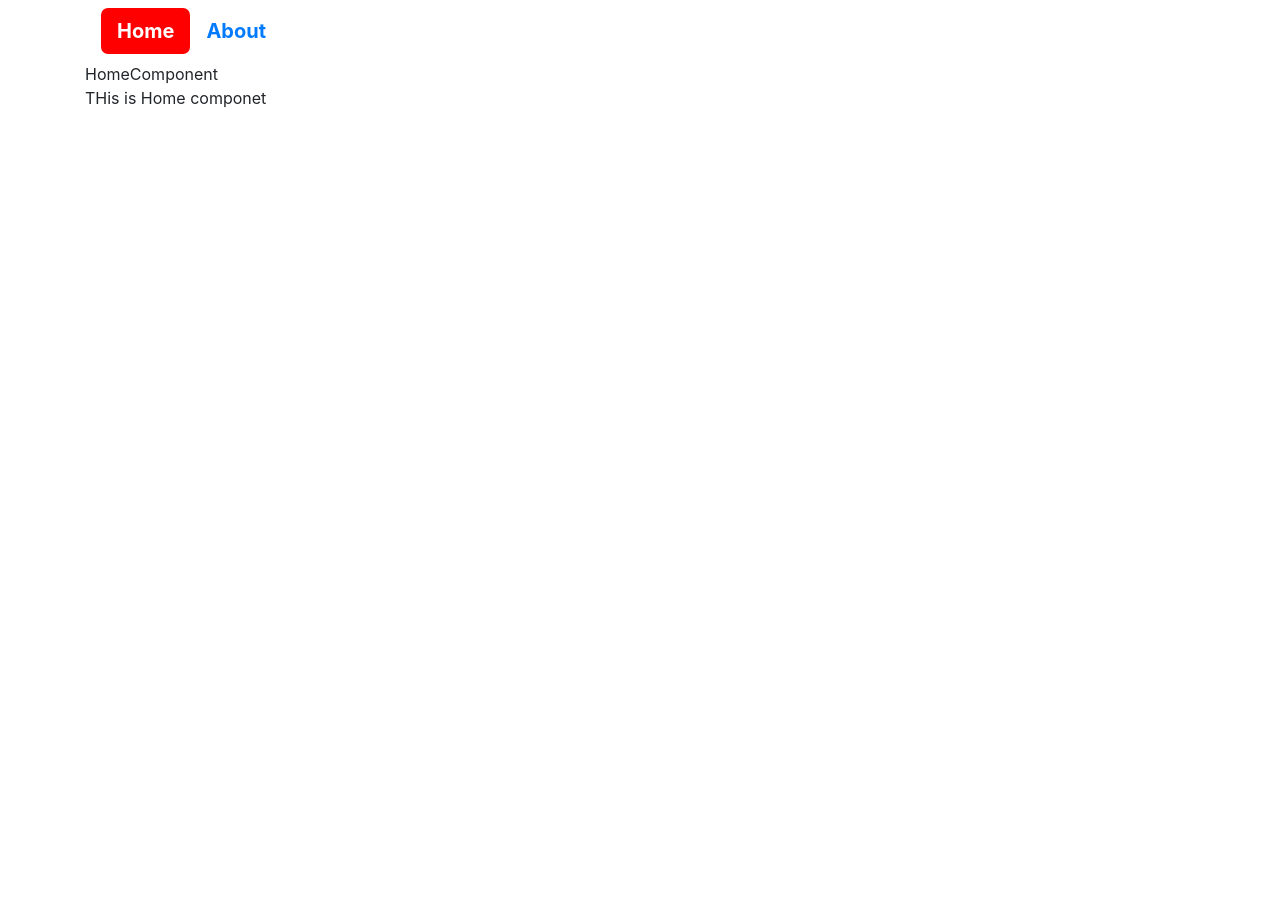
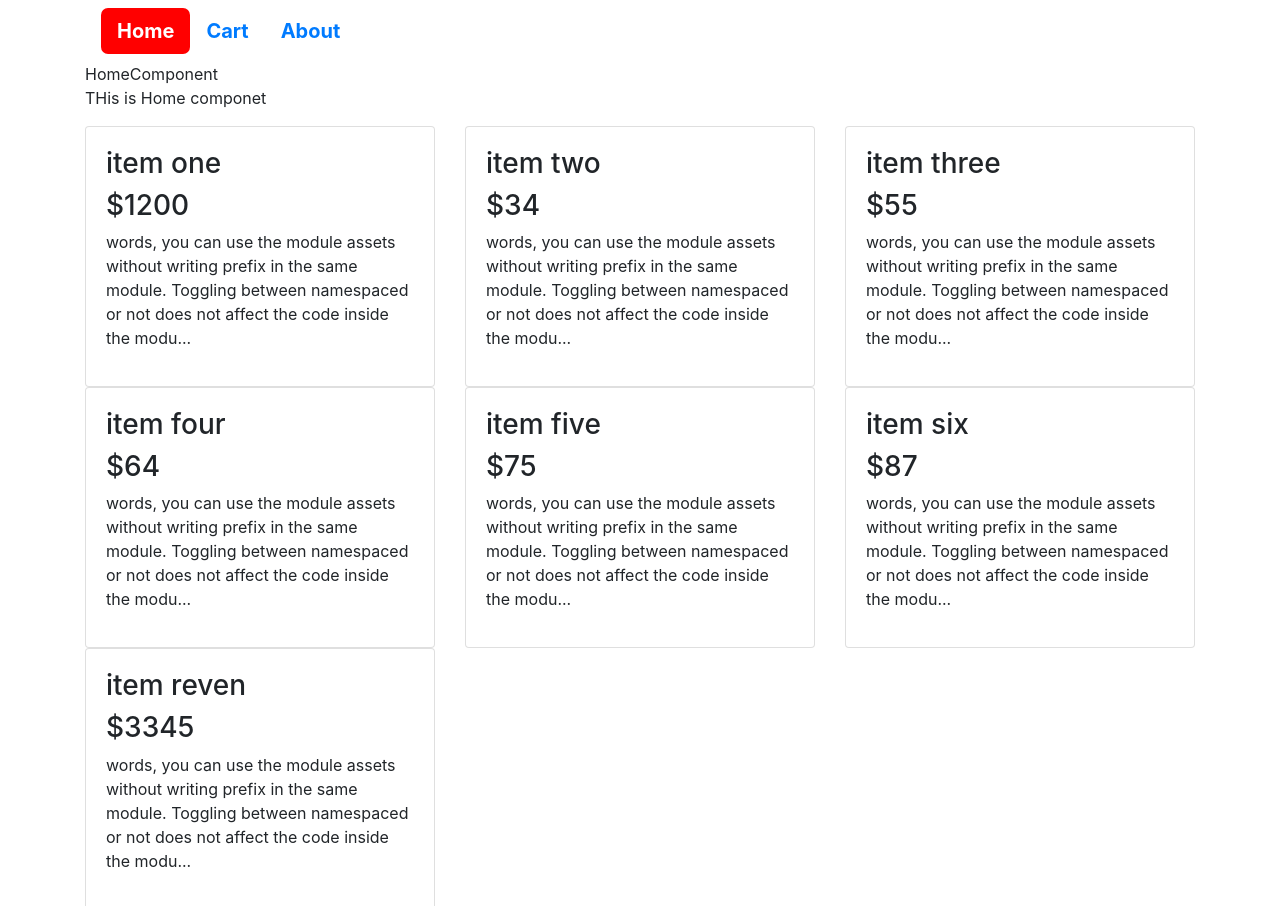
Before and after one commit to nuruzzamanhimel00/14_build_shopping_cart_vue3, a Vue app: page / in a window 1280 px wide. Shown: the top 906 px of the page. Before the commit the page ends 800 px from the top, so only its background shows below. Built offline with nearby package versions, Linux system fonts and the light colour scheme.

Commit message:
product details show

```diff
--- a/src/App.vue
+++ b/src/App.vue
@@ -10,10 +10,16 @@
             >Home</router-link>
           </li>
           <li class="nav-item">
+            <router-link :to="{ name: 'CartComponent'}" class="nav-link"
+             :class="[$route.name == 'CartComponent' ? 'active' : '']"
+            >Cart</router-link>
+          </li>
+          <li class="nav-item">
             <router-link :to="{ name: 'AboutComponent'}" class="nav-link"
              :class="[$route.name == 'AboutComponent' ? 'active' : '']"
             >About</router-link>
           </li>
+
         </ul>
       </div>
         {{ $route.name }}
--- /dev/null
+++ b/src/components/products/ProductSummaryCart.vue
@@ -0,0 +1,27 @@
+<template>
+    <div class="col-md-4">
+         <div class="card">
+            <div class="card-body">
+                <h3>{{product.name}}</h3>
+                <h3 class="price">${{product.price}}</h3>
+                <p class="description">{{description}}</p>
+            </div>
+        </div>
+    </div>
+
+</template>
+<script>
+export default {
+    props:['product'],
+    data(){
+        return {
+
+        }
+    },
+    computed:{
+        description(){
+            return this.product.description.substring(0,155)+'...';
+        }
+    }
+}
+</script>
--- /dev/null
+++ b/src/data/items.js
@@ -0,0 +1,53 @@
+const items = [
+    {
+        id: 1,
+        name: 'item one',
+        price: 1200,
+        category:'phone',
+        description:'words, you can use the module assets without writing prefix in the same module. Toggling between namespaced or not does not affect the code inside the module. '
+    },
+    {
+        id: 2,
+        name: 'item two',
+        price: 34,
+        category:'phone',
+        description:'words, you can use the module assets without writing prefix in the same module. Toggling between namespaced or not does not affect the code inside the module. '
+    },
+    {
+        id: 3,
+        name: 'item three',
+        price: 55,
+        category:'phone',
+        description:'words, you can use the module assets without writing prefix in the same module. Toggling between namespaced or not does not affect the code inside the module. '
+    },
+    {
+        id: 4,
+        name: 'item four',
+        price: 64,
+        category:'phone',
+        description:'words, you can use the module assets without writing prefix in the same module. Toggling between namespaced or not does not affect the code inside the module. '
+    },
+    {
+        id: 5,
+        name: 'item five',
+        price: 75,
+        category:'phone',
+        description:'words, you can use the module assets without writing prefix in the same module. Toggling between namespaced or not does not affect the code inside the module. '
+    },
+    {
+        id: 6,
+        name: 'item six',
+        price: 87,
+        category:'phone',
+        description:'words, you can use the module assets without writing prefix in the same module. Toggling between namespaced or not does not affect the code inside the module. '
+    },
+    {
+        id: 7,
+        name: 'item reven',
+        price: 3345,
+        category:'phone',
+        description:'words, you can use the module assets without writing prefix in the same module. Toggling between namespaced or not does not affect the code inside the module. '
+    },
+];
+
+export default items;
--- a/src/routes/routes.js
+++ b/src/routes/routes.js
@@ -1,5 +1,6 @@
 import HomeComponent from '../views/HomeComponent'
 import AboutComponent from '../views/AboutComponent.vue'
+import CartComponent from '../views/CartComponent.vue'
 const routes = [
     {
       path: '/',
@@ -10,7 +11,12 @@ const routes = [
         path: '/about',
         name: 'AboutComponent',
         component: AboutComponent
-      },
+    },
+    {
+        path: '/cart',
+        name: 'CartComponent',
+        component: CartComponent
+    },
 
   ];
 export default routes;
--- /dev/null
+++ b/src/views/CartComponent.vue
@@ -0,0 +1,5 @@
+<template>
+    <div>
+        This is a cart page
+    </div>
+</template>
--- a/src/views/HomeComponent.vue
+++ b/src/views/HomeComponent.vue
@@ -1,5 +1,38 @@
 <template>
-    <div>
+    <div class="">
         <p>THis is Home componet</p>
+        <div class="product-cart-container">
+            <div class="row">
+
+                    <ProductSummaryCart
+                v-for="(product, key) in items" :key="key"
+                :product="product"
+                ></ProductSummaryCart>
+
+            </div>
+        </div>
     </div>
 </template>
+
+<script>
+import Items from '../data/items.js'
+import ProductSummaryCart from '../components/products/ProductSummaryCart.vue'
+
+export default {
+    data(){
+        return {
+            items: Items
+        }
+    },
+    components:{
+        ProductSummaryCart
+    }
+}
+</script>
+<style scoped>
+    .product-cart-container{
+        display: flex;
+        flex-wrap: wrap;
+        justify-content: center;
+    }
+</style>
```
